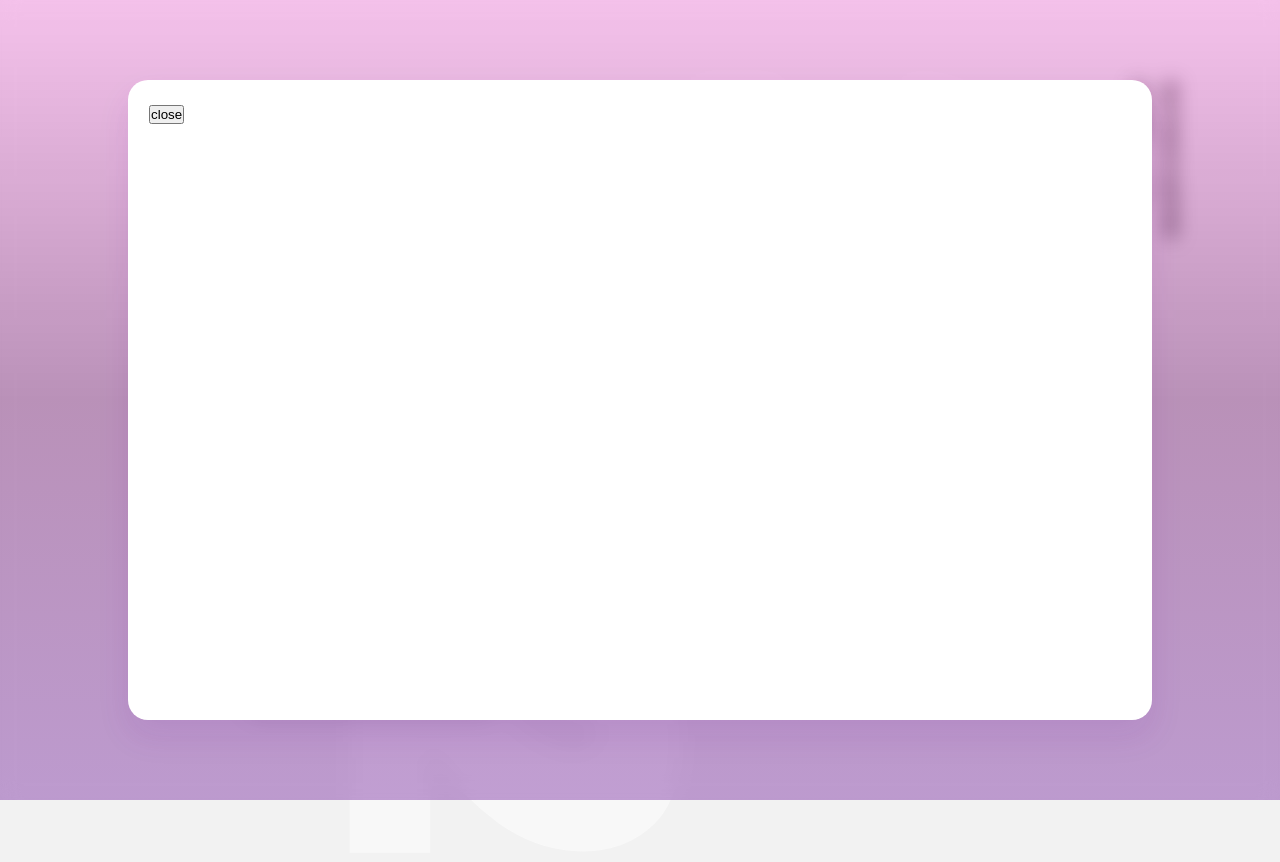
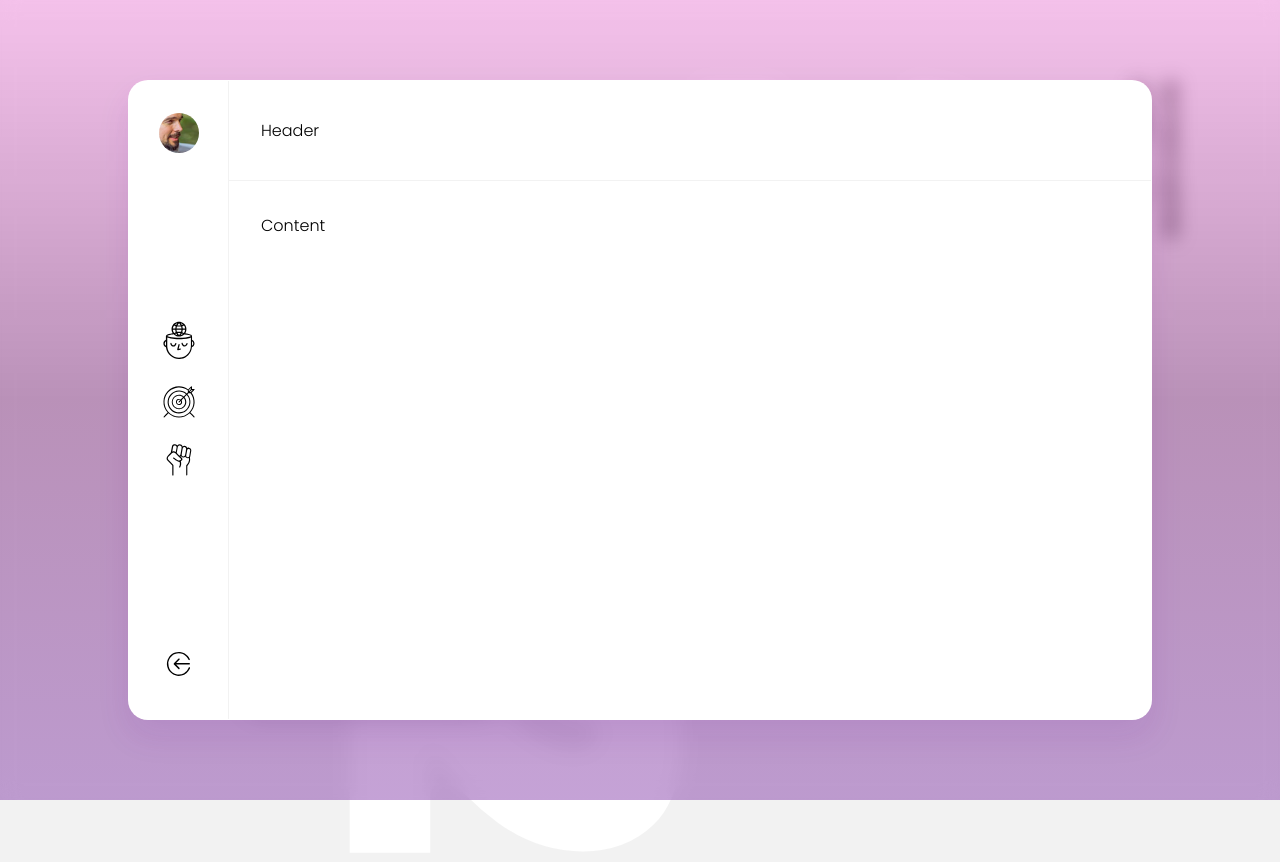
Before and after one commit to tombrewsviews/my-path, a React (Create React App) app: page / in a window 1280 px wide. Both pictures are taken after a click on the link 404 px from the left and 229 px from the top of the page. Built offline with nearby package versions, Linux system fonts and the light colour scheme.

Commit message:
layout in modal

```diff
--- a/src/App.css
+++ b/src/App.css
@@ -54,7 +54,7 @@
   font-family: "Poppins";
   font-weight: 900;
   transform: rotate(90deg);
-  opacity: 0.5;
+  opacity: 17;
 }
 
 .App-year-2 {
@@ -66,7 +66,7 @@
   position: absolute;
   top: 260px;
   right: 370px;
-  opacity: 0.5;
+  opacity: 1;
 }
 
 .App-title-eng {
--- a/src/App.js
+++ b/src/App.js
@@ -35,7 +35,7 @@ function App() {
         />
       </div>
       <div className="App-content">
-        <ScrollAnimation animateIn="fadeIn" duration={5}>
+        <ScrollAnimation animateIn="fadeIn" duration={3}>
           <div className="App-headline-wrapper">
             <p className="App-headline">
               I'm Tom,
--- a/src/components/modal.js
+++ b/src/components/modal.js
@@ -1,5 +1,10 @@
 import React from "react";
 import Modal from "react-modal";
+import avatar1 from "./../images/avatar1.jpg";
+import world from "./../images/world.svg";
+import value from "./../images/value.svg";
+import fight from "./../images/fight.svg";
+import logout from "./../images/logout.svg";
 
 const customStyles = {
   content: {
@@ -9,6 +14,9 @@ const customStyles = {
     bottom: "auto",
     width: "80%",
     height: "80%",
+    padding: "0px",
+    display: "flex",
+    flex: "1",
     // marginRight: "-50%",
     borderRadius: "20px",
     transform: "translate(-50%, -50%)",
@@ -18,10 +26,12 @@ const customStyles = {
   },
   overlay: {
     backdropFilter: "blur(10px)",
-    // backgroundColor: "rgba(109,23,153,0.4)",
+    backgroundColor: "rgba(109,23,153,0.4)",
     background: "rgb(142,0,212)",
     background:
-      "linear-gradient(0deg, rgba(109,23,153,0.4) 0%, rgba(101,0,98,0.4) 50%, rgba(255,0,206,0.2) 100%)",
+      "linear-gradient(90deg, rgba(109,23,153,0.4) 0%, rgba(101,0,98,0.4) 50%, rgba(255,0,206,0.2) 100%)",
+    background:
+      "-webkit-linear-gradient(90deg, rgba(109,23,153,0.4) 0%, rgba(101,0,98,0.4) 50%, rgba(255,0,206,0.2) 100%)",
     zIndex: "5000",
   },
 };
@@ -49,8 +59,100 @@ function ModalFull(props) {
         shouldCloseOnOverlayClick={true}
         closeTimeoutMS={200}
       >
-        <div></div>
-        <button onClick={(e) => onModalClose(e)}>close</button>
+        <div
+          style={{
+            display: "flex",
+            flex: "1",
+          }}
+        >
+          <div
+            style={{
+              display: "flex",
+              width: "100px",
+              flexDirection: "column",
+              alignItems: "center",
+              paddingTop: "32px",
+              paddingBottom: "32px",
+              justifyContent: "space-between",
+              borderRight: "1px solid #f2f2f2",
+            }}
+          >
+            <img
+              src={avatar1}
+              style={{ height: "40px", width: "40px", borderRadius: "24px" }}
+              alt="avatar"
+            />
+            <div
+              style={{
+                display: "flex",
+                flexDirection: "column",
+                height: "160px",
+                justifyContent: "space-between",
+                alignItems: "center",
+              }}
+            >
+              <img
+                src={world}
+                style={{ height: "42px", width: "42px" }}
+                alt="avatar"
+              />
+              <img
+                src={value}
+                style={{ height: "38px", width: "38px" }}
+                alt="avatar"
+              />
+              <img
+                src={fight}
+                style={{ height: "38px", width: "38px" }}
+                alt="avatar"
+              />
+            </div>
+            <a onClick={(e) => onModalClose(e)}>
+              <img
+                src={logout}
+                style={{ height: "32px", width: "32px" }}
+                alt="avatar"
+              />
+            </a>
+          </div>
+          <div
+            style={{
+              display: "flex",
+              flex: "1",
+              flexDirection: "column",
+              alignItems: "center",
+            }}
+          >
+            <div
+              style={{
+                display: "flex",
+                height: "100px",
+                width: "100%",
+                flexDirection: "column",
+                justifyContent: "center",
+                paddingLeft: "32px",
+                paddingRight: "32px",
+                borderBottom: "1px solid #f2f2f2",
+              }}
+            >
+              Header
+            </div>
+            <div
+              style={{
+                display: "flex",
+                flex: "1",
+                width: "100%",
+                flexDirection: "row",
+                paddingLeft: "32px",
+                paddingRight: "32px",
+                paddingTop: "32px",
+                paddingBottom: "32px",
+              }}
+            >
+              Content
+            </div>
+          </div>
+        </div>
       </Modal>
     </div>
   );
```
Also changed, not shown: src/images/logout.svg (added).
